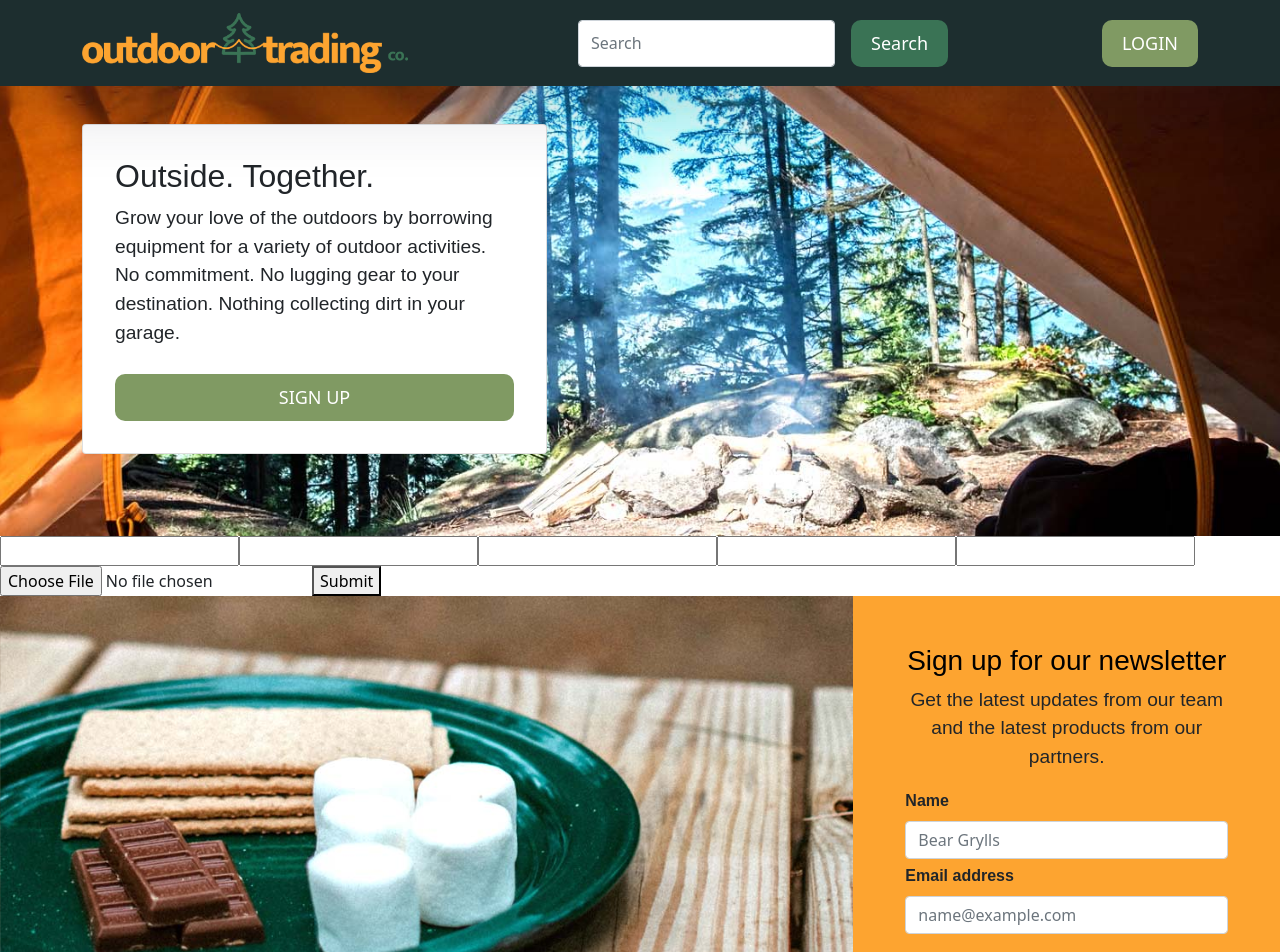
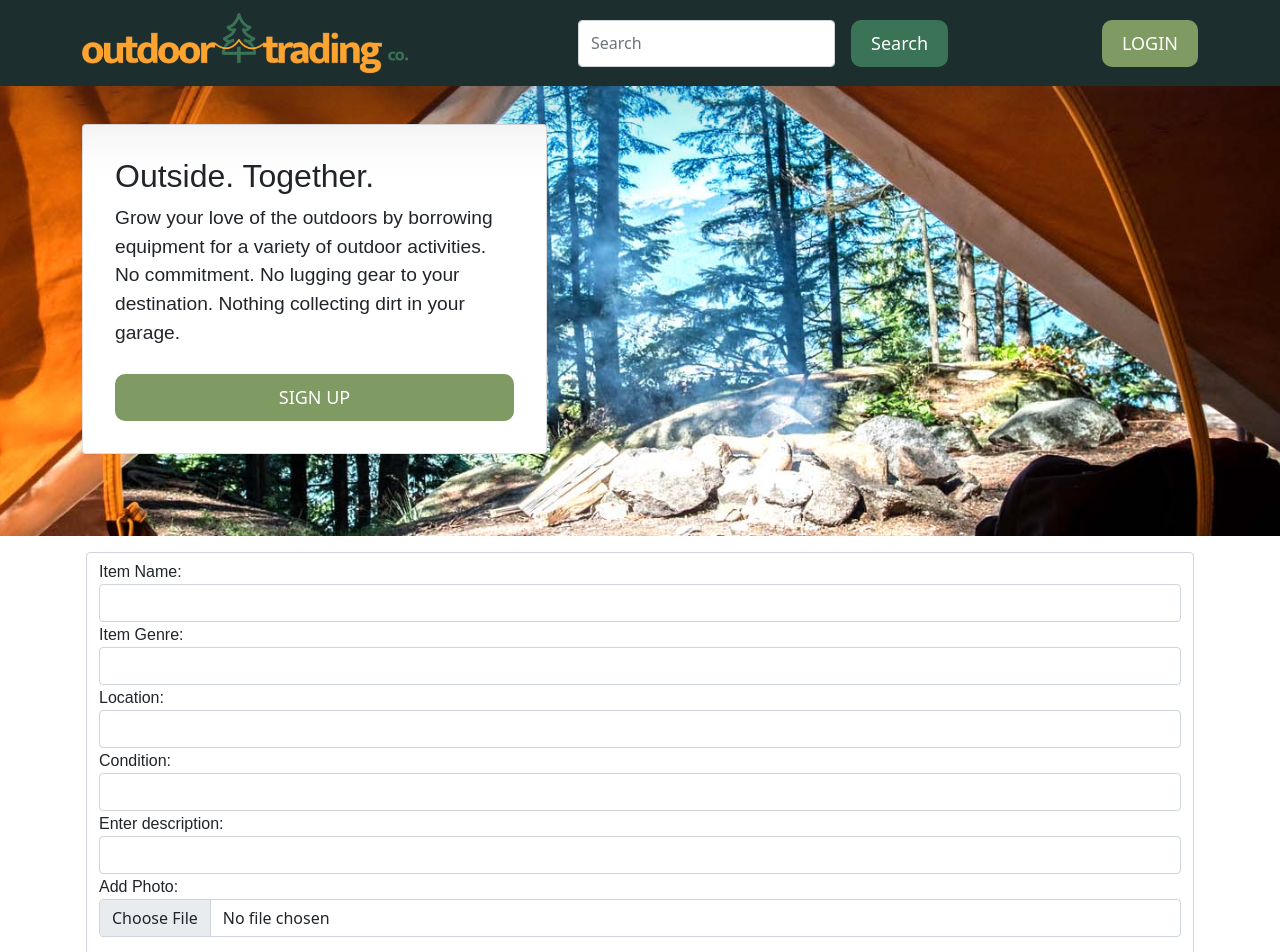
Before and after one commit to NeedaMehmud/outdoor-trading-co, a React (Create React App) app in the folder client/: page /SubmitItem in a window 1280 px wide. Shown: the top 952 px of the page. Built offline with nearby package versions, Linux system fonts and the light colour scheme; a web font is replaced by a local one.

Commit message:
Styled submit item page.

```diff
--- a/client/src/components/SubmitItemForm.js
+++ b/client/src/components/SubmitItemForm.js
@@ -3,6 +3,7 @@ import { useMutation } from '@apollo/client';
 import { ADD_ITEM } from '../utils/mutations';
 import axios from 'axios'
 import Auth from '../utils/auth';
+import "../style/Signup.css";
 
 const ItemForm = () => {
     const [fileState, setFileState] = useState([]);
@@ -57,15 +58,26 @@ const ItemForm = () => {
     };
 
     return (
-      <form onSubmit={handleFormSubmit}>
-        <input name="name" type="text" onChange={handleChange}></input>
-        <input name="genre" type="text" onChange={handleChange}></input>
-        <input name="location" type="text" onChange={handleChange}></input>
-        <input name="condition" type="text" onChange={handleChange}></input>
-        <input name="description" type="text" onChange={handleChange}></input>
-        <input name="file" type="file" accept="image/png, image/jpg, image/jpeg" onChange={handleFileChange}></input>
-        <button type="submit">Submit</button>
-      </form>
+          <div className="container p-3">
+            <form onSubmit={handleFormSubmit}>
+              <div className="form-control">
+                <label>Item Name:</label>
+                <input className="form-control" name="name" type="text" onChange={handleChange}></input>
+                <label>Item Genre:</label>
+                <input className="form-control" name="genre" type="text" onChange={handleChange}></input>
+                <label>Location:</label>
+                <input className="form-control" name="location" type="text" onChange={handleChange}></input>
+                <label>Condition:</label>
+                <input className="form-control" name="condition" type="text" onChange={handleChange}></input>
+                <label>Enter description:</label>
+                <input className="form-control" name="description" type="text" onChange={handleChange}></input>
+                <label>Add Photo:</label>
+                <input className="form-control" name="file" type="file" accept="image/png, image/jpg, image/jpeg" onChange={handleFileChange}></input>
+                <br></br>
+                <button type="submit" className="signup-btn">Submit</button>
+              </div>
+            </form>
+          </div>
     );
 };
 
--- a/client/src/pages/SubmitItem.js
+++ b/client/src/pages/SubmitItem.js
@@ -5,6 +5,7 @@ import SubmitItemForm from "../components/SubmitItemForm"
 import Main from "../components/Main"
 import Newsletter from "../components/Newsletter";
 import Footer from "../components/Footer";
+
 
 function SubmitItem() {
     return (
```
